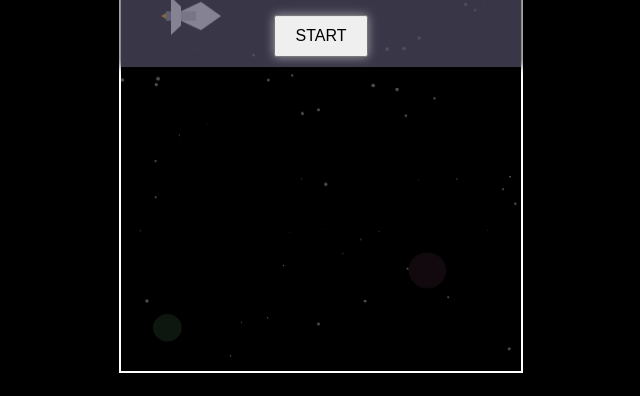
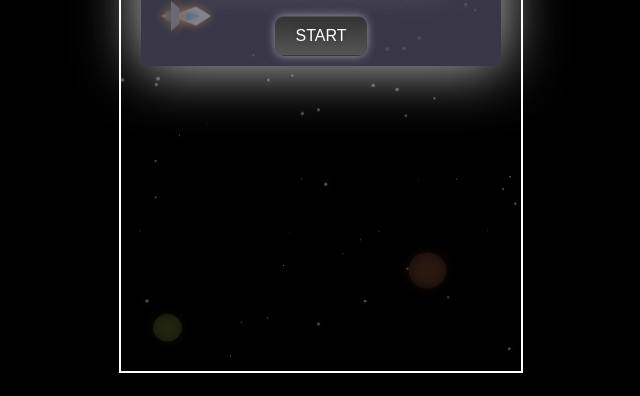
Before and after one commit to lsnoglos/SpaceShapes, a plain HTML site: page index.html in a window 1280 px wide. Shown: the part 404-800 px from the top of the page, without its empty margins (319-959 px from the left). Drawn offline with Linux system fonts and the light colour scheme.

Commit message:
fix: styles

```diff
--- a/space.js
+++ b/space.js
@@ -42,7 +42,7 @@ const spaceship = {
 };
 
 const enemyTypes = [
-    { type: 'red', hits: 1, draw: drawMissile, minLevel: 1, createCraters: true },
+    { type: 'darkRed', hits: 1, draw: drawMissile, minLevel: 1, createCraters: true },
     { type: 'blue', hits: 1, draw: drawMissile, minLevel: 2, createCraters: true },
     { type: 'white', hits: 1, draw: drawMissile, minLevel: 3, createCraters: true },
     { type: 'orange', hits: 1, draw: drawCometEnemy, minLevel: 4, rotationSpeed: 0.08, createCraters: true },
@@ -73,31 +73,38 @@ function draw() {
 }
 
 function drawSpaceship() {
-    context.fillStyle = 'white';
-
-    context.beginPath(); //main
+    context.fillStyle = 'white'; //main
+    context.beginPath();
     context.moveTo(spaceship.x, spaceship.y);
-    context.lineTo(spaceship.x + 30, spaceship.y + 15);
-    context.lineTo(spaceship.x + 50, spaceship.y);
-    context.lineTo(spaceship.x + 30, spaceship.y - 15);
+    context.lineTo(spaceship.x + 25, spaceship.y + 10);
+    context.lineTo(spaceship.x + 40, spaceship.y);
+    context.lineTo(spaceship.x + 25, spaceship.y - 10);
     context.closePath();
     context.fill();
 
-    context.fillStyle = 'lightgray'; //cabin
+    context.fillStyle = 'lightgray';
     context.beginPath();
-    context.moveTo(spaceship.x + 10, spaceship.y - 5);
-    context.lineTo(spaceship.x + 25, spaceship.y - 5);
-    context.lineTo(spaceship.x + 25, spaceship.y + 5);
-    context.lineTo(spaceship.x + 10, spaceship.y + 5);
+    context.moveTo(spaceship.x + 8, spaceship.y - 4);
+    context.lineTo(spaceship.x + 20, spaceship.y - 4);
+    context.lineTo(spaceship.x + 20, spaceship.y + 4);
+    context.lineTo(spaceship.x + 8, spaceship.y + 4);
     context.closePath();
     context.fill();
 
-    context.fillStyle = 'white'; //wing
+    context.fillStyle = 'rgba(0, 200, 255, 0.5)';
     context.beginPath();
-    context.moveTo(spaceship.x + 10, spaceship.y - 10);
-    context.lineTo(spaceship.x, spaceship.y - 20);
-    context.lineTo(spaceship.x, spaceship.y + 20);
-    context.lineTo(spaceship.x + 10, spaceship.y + 10);
+    context.moveTo(spaceship.x + 15, spaceship.y - 5);
+    context.lineTo(spaceship.x + 30, spaceship.y);
+    context.lineTo(spaceship.x + 15, spaceship.y + 5);
+    context.closePath();
+    context.fill();
+
+    context.fillStyle = 'darkgray';
+    context.beginPath();
+    context.moveTo(spaceship.x + 8, spaceship.y - 8);
+    context.lineTo(spaceship.x, spaceship.y - 16);
+    context.lineTo(spaceship.x, spaceship.y + 16);
+    context.lineTo(spaceship.x + 8, spaceship.y + 8);
     context.closePath();
     context.fill();
 
@@ -111,12 +118,24 @@ function drawSpaceship() {
     context.fill();
 
     context.fillStyle = 'orange'; //fire
+    context.shadowColor = 'orange';
     context.beginPath();
     context.moveTo(spaceship.x - 5, spaceship.y - 3);
     context.lineTo(spaceship.x - 10, spaceship.y);
     context.lineTo(spaceship.x - 5, spaceship.y + 3);
     context.closePath();
     context.fill();
+
+    context.strokeStyle = 'gray'; //lines
+    context.lineWidth = 0.1;
+    context.beginPath();
+    context.moveTo(spaceship.x + 10, spaceship.y - 2);
+    context.lineTo(spaceship.x + 30, spaceship.y - 2);
+    context.moveTo(spaceship.x + 10, spaceship.y + 2);
+    context.lineTo(spaceship.x + 30, spaceship.y + 2);
+    context.stroke();
+
+    context.shadowBlur = 11;
 }
 
 function updateSpaceship() {
@@ -148,13 +167,17 @@ function updateSpaceship() {
 function drawBullets() {
     spaceship.bullets.forEach((bullet, index) => {
         context.fillStyle = 'yellow';
+        context.shadowColor = 'yellow';
+        context.shadowBlur = 10;
         context.fillRect(bullet.x, bullet.y, bullet.width, bullet.height);
+
         bullet.x += bullet.speed;
         if (bullet.x > canvas.width) {
             spaceship.bullets.splice(index, 1);
         }
     });
 }
+
 
 function updateBullets() {
     spaceship.bullets.forEach((bullet, bulletIndex) => {
@@ -332,7 +355,7 @@ function drawRotatingShape(enemy, drawShape) {
     context.fillStyle = enemy.color;
     drawShape(enemy);
 
-    if(enemy.createCraters){
+    if (enemy.createCraters) {
         addCraters(enemy, 10);
         drawCraters(enemy);
     }
@@ -359,7 +382,7 @@ function drawMissile(enemy) {
     context.closePath();
     context.fill();
 
-    if(enemy.createCraters){
+    if (enemy.createCraters) {
         addCraters(enemy, 12);
         drawCraters(enemy);
     }
@@ -396,7 +419,7 @@ function drawAsteroid(enemy) {
     context.arc(0, 0, enemy.width / 2, 0, Math.PI * 2);
     context.fill();
 
-    if(enemy.createCraters){
+    if (enemy.createCraters) {
         addCraters(enemy, 10);
         drawCraters(enemy);
     }
@@ -414,7 +437,7 @@ function drawZigzagEnemyShape(enemy) {
     context.closePath();
     context.fill();
 
-    if(enemy.createCraters){
+    if (enemy.createCraters) {
         addCraters(enemy, 5);
         drawCraters(enemy);
     }
--- a/styles.css
+++ b/styles.css
@@ -58,9 +58,8 @@ body {
     font-weight: bold;
     background-color: rgba(80, 78, 102, 0.7);
     width: 60%;
-    box-shadow: 0px 0px 8px black;
-    text-shadow: 0px 0px 10px rgba(255, 255, 255, 1);
-}
+    box-shadow: 0px 0px 60px rgba(252, 252, 252, 0.8);
+    text-shadow: 0px 0px 50px rgba(255, 255, 255, 1);}
 
 #start-screen {
     position: absolute;
@@ -71,9 +70,9 @@ body {
     text-align: center;
     font-weight: bold;
     background-color: rgba(80, 78, 102, 0.7);
-    width: 100%;
-    box-shadow: 0px 0px 8px black;
-    text-shadow: 0px 0px 10px rgba(255, 255, 255, 1);
+    width: 90%;
+    box-shadow: 0px 0px 60px rgba(252, 252, 252, 0.8);
+    text-shadow: 0px 0px 50px rgba(255, 255, 255, 1);
 }
 
 .hidden {
@@ -90,6 +89,11 @@ button {
     font-size: 16px;
     cursor: pointer;
     box-shadow: 0px 0px 10px rgba(255, 255, 255, 0.5);
+    background: linear-gradient(to bottom, #333, #555);
+    border: 1px solid #44444434;
+    border-radius: 10px;
+    color: white;
+    text-shadow: 0px 0px 5px rgba(0, 0, 0, 0.3);
 }
 
 canvas {
@@ -168,3 +172,11 @@ canvas {
 #controls button:active {
     background-color: rgba(102, 102, 102, 0.4);
 }
+
+button:active {
+    background: linear-gradient(to top, #333, #555);
+}
+
+.control-cross button, #shoot-button {
+    box-shadow: 0px 0px 10px rgba(255, 255, 255, 0.5);
+}
```
